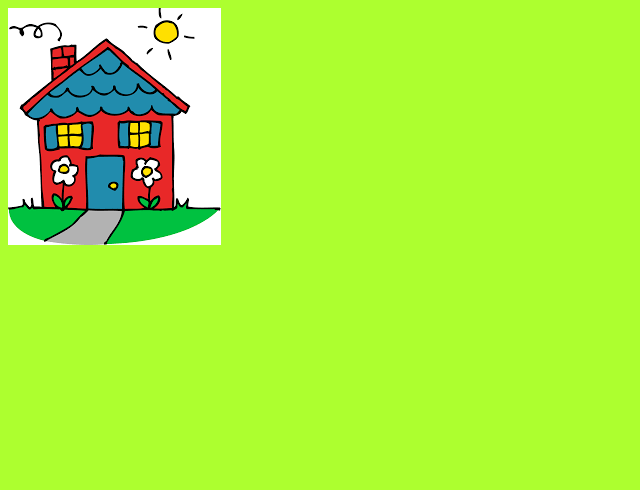
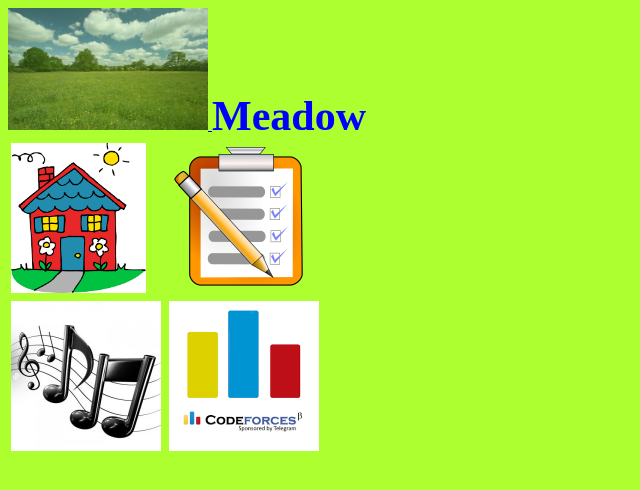
Before and after one commit to tnkhanh/meadow, a plain HTML site: page index.html in a window 1280 px wide. Shown: the whole page, without its empty margins (0-640 px from the left). Drawn offline with Linux system fonts and the light colour scheme.

Commit message:
Add some html front-end

```diff
--- a/css/main.css
+++ b/css/main.css
@@ -3,4 +3,37 @@ body {
   color: purple;
 }
 
+#meadow{
+    width: 200px;
+    height: auto;
+    opacity: 0.8;
+}
+
+#meadow:hover {
+    opacity: 1.0;
+}
+
+.icon {
+    height: 150px;
+    width: auto
+}
+
+.mycan{
+    height: 150px;
+    width: 0px;
+}
+
+#head a {
+    text-align: left;
+    text-decoration: none;
+    display: inline-block;
+    font: Arial;
+    font-size: 42px;
+    font-weight: bold;
+    color: blue
+}
+
+#head:hover {
+    background-color: antiquewhite;
+}
 /*palegoldenrod
--- a/index.html
+++ b/index.html
@@ -5,8 +5,24 @@
         <link rel="stylesheet" type="text/css" href="css/main.css">
     </head>
     <body>
-        <a href="housee">
-            <img src="img/housee.png" alt="Housee">
-        </a>
+        <div>
+            <a href="index.html"> <img id="meadow" src="img/meadow.jpg" title="Meadow - main page"> </a>
+            <span id="head"> <a href="index.html"> Meadow </a> </span>
+        </div>
+
+        <div id="sites">
+            <table>
+                <tr>
+                    <td> <a href="housee"> <img class="icon" src="img/housee-300px.png" title="Housee - the hotel booking site"> </a> </td>
+                    <td> <canvas id="can1" class="mycan"> </canvas> </td>
+                    <td> <a href="tama"> <img class="icon" src="img/tama-300px.png" title="Tama - the task manager"> </a> </td>
+                </tr>
+                <tr>
+                    <td> <a href="http://www.youtube.com/"> <img class="icon" src="img/music-300px.jpg" title="Music - youtube playlist"> </a> </td>
+                    <td> <canvas id="can2" class="mycan"> </canvas> </td>
+                    <td> <a href="http://codeforces.com/contests"> <img class="icon" src="img/codeforces-300px.png" title="Codeforces - coding site"> </a> </td>
+                </tr>
+            </table>
+        </div>
     </body>
 </html>
```
Also changed, not shown: tama/index.html (added, +13 -0 lines), img/codeforces-300px.png (added), img/housee-300px.png (renamed from img/housee.png), img/meadow.jpg (added), img/music-300px.jpg (added), img/tama-300px.png (added), meadow.png (deleted).
